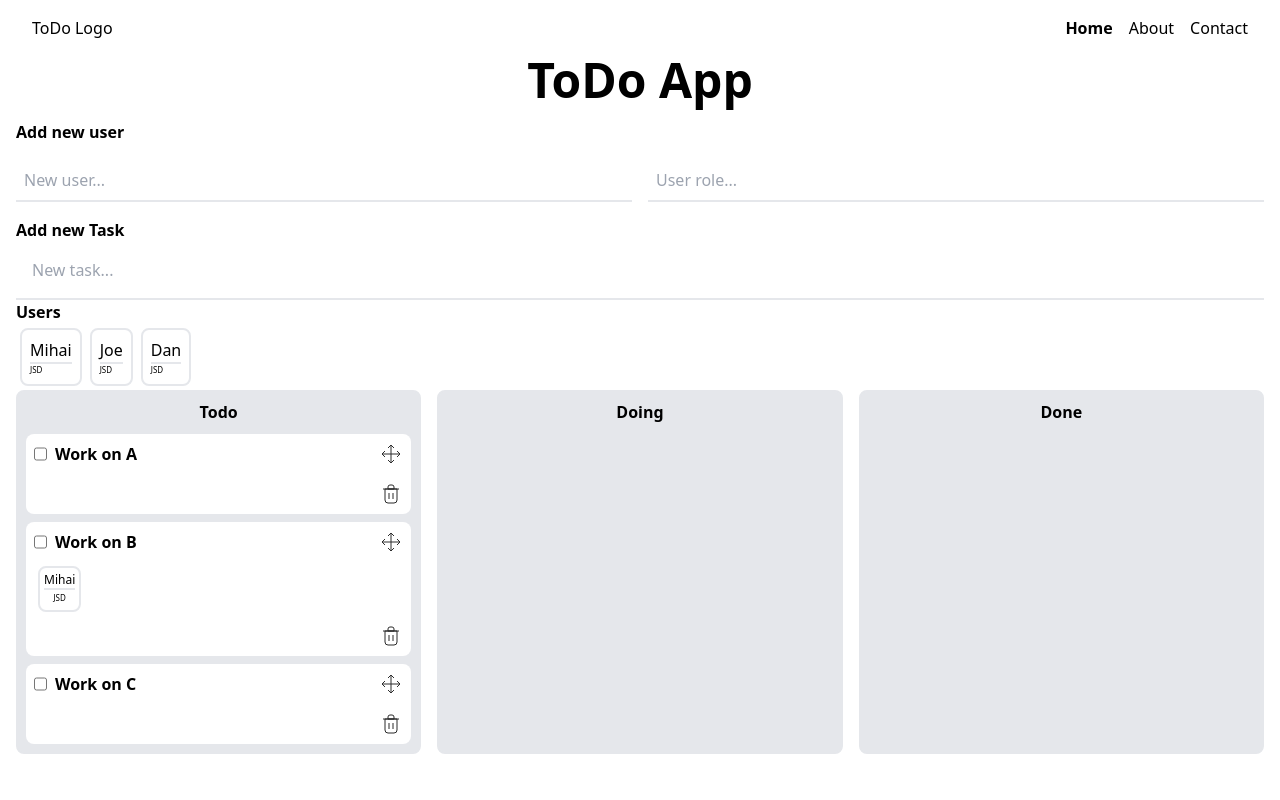
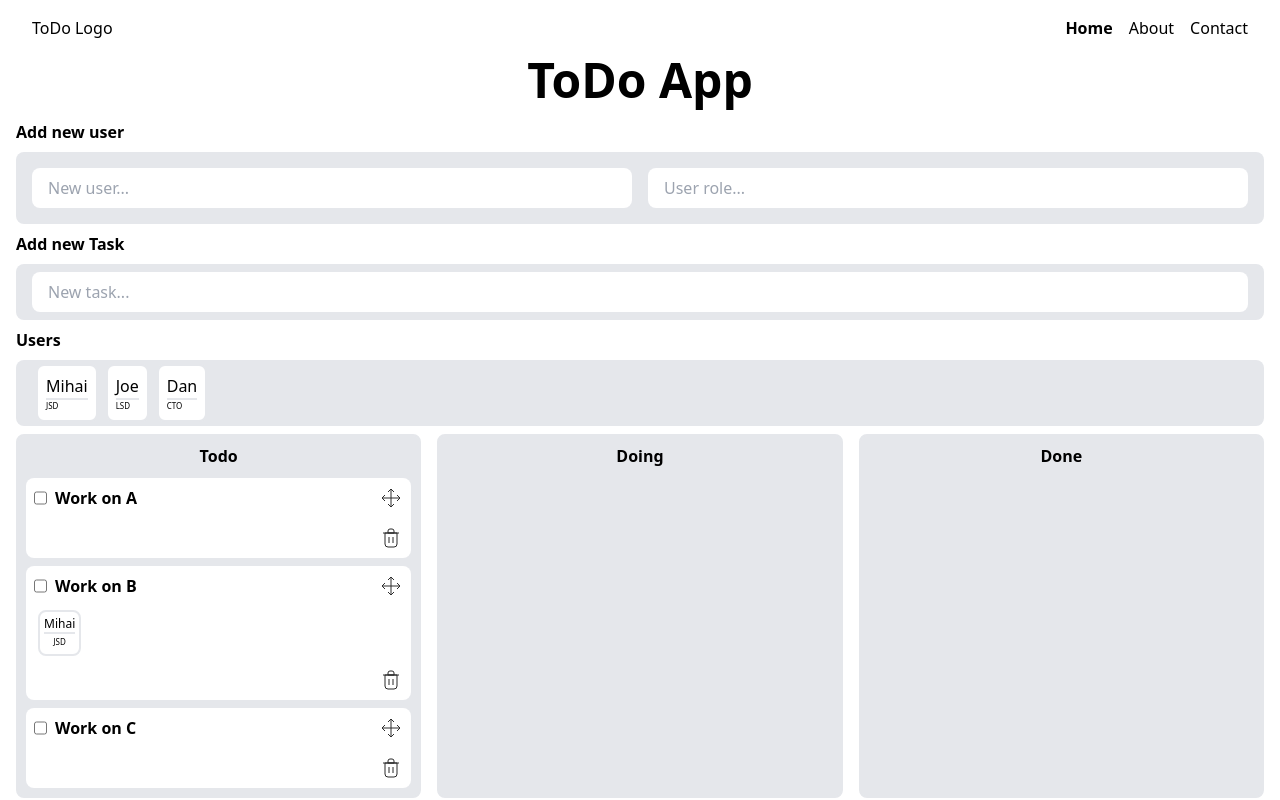
Before and after one commit to mihaicc30/todo, a Vue app: page /app in a window 1280 px wide. Shown: the top 800 px of the page. Built offline with nearby package versions, Linux system fonts and the light colour scheme.

Commit message:
added some styles

```diff
--- a/src/components/TaskInput.vue
+++ b/src/components/TaskInput.vue
@@ -22,7 +22,7 @@ const addNewTask = () => {
 </script>
 
 <template>
-  <div class="flex flex-nowrap gap-2 px-4">
+  <div class="flex flex-nowrap gap-2 px-4 my-2 bg-gray-200 mx-4 rounded-lg">
     <button
       v-if="newTaskInput.length > 0"
       @click="newTaskInput = ''"
@@ -35,9 +35,10 @@ const addNewTask = () => {
       v-model="newTaskInput"
       @keyup.enter="addNewTask"
       placeholder="New task..."
-      class="p-4 border-b-2 w-full outline-none"
+      class="px-4 py-2 my-2 rounded-lg w-full outline-none"
       :class="{
-        'border-red-400': newTaskInput.length > 0 && newTaskInput.length < 3,
+        'ring-2 ring-red-400':
+          newTaskInput.length > 0 && newTaskInput.length < 3,
       }"
     />
     <button
@@ -45,7 +46,19 @@ const addNewTask = () => {
       @click="addNewTask"
       class="p-2 mr-2 border-2 rounded-lg"
     >
-      ▶
+      <svg
+        xmlns="http://www.w3.org/2000/svg"
+        fill="none"
+        viewBox="0 0 24 24"
+        class="size-10"
+      >
+        <path
+          stroke="#363636"
+          strokeLinecap="round"
+          strokeLinejoin="round"
+          d="m10 16 4-4-4-4"
+        />
+      </svg>
     </button>
   </div>
 </template>
--- a/src/components/ToDoList.vue
+++ b/src/components/ToDoList.vue
@@ -90,7 +90,7 @@ let showRemoveButton = ref(false);
           v-if="task.assignedToDo.length > 0"
           v-for="user in task.assignedToDo"
           :key="user.name"
-          class="relative flex flex-col gap-x-2 border-2 m-1 p-1 text-xs items-center rounded-lg"
+          class="relative flex flex-col gap-x-2 border-2 m-1 p-1 text-xs items-center rounded-lg min-w-[40px]"
           @mouseenter="
             showRemoveButton = {
               userName: user.name,
@@ -108,9 +108,9 @@ let showRemoveButton = ref(false);
               showRemoveButton.taskName === task.taskName
             "
             @click="removeUser(user, listType, task.taskName)"
-            class="bg-white/50 rounded-full absolute w-full h-full text-3xl font-bold left-1/2 -translate-x-1/2 top-1/2 -translate-y-1/2 flex justify-center items-center"
+            class="bg-white/70 rounded-full absolute w-full h-full font-bold left-1/2 -translate-x-1/2 top-1/2 -translate-y-1/2 flex justify-center items-center"
           >
-            X
+           ✖
           </button>
         </div>
       </div>
--- a/src/components/UserInput.vue
+++ b/src/components/UserInput.vue
@@ -32,7 +32,7 @@ const isUserNameUnique = (userName) => {
 </script>
 
 <template>
-  <div class="flex flex-nowrap gap-2 px-4">
+  <div class="flex flex-nowrap gap-2 px-4 mx-4 my-2 bg-gray-200 rounded-lg">
     <button
       v-if="newUserRoleInput.length > 0 || newUserInput.length > 0"
       @click="clearInputs"
@@ -40,24 +40,26 @@ const isUserNameUnique = (userName) => {
     >
       ✖
     </button>
-    <div
-      class="flex gap-4 grow max-sm:flex-col my-4"
-    >
+    <div class="flex gap-4 grow max-sm:flex-col my-4">
       <input
         type="text"
         v-model="newUserInput"
         placeholder="New user..."
-        class="p-2 border-b-2 w-full outline-none"
+        class="py-2 px-4 rounded-lg w-full outline-none"
         @keyup.enter="addNewUser"
-        :class="{ 'border-red-400': !isUserNameUnique(newUserInput) }"
+        :class="{
+          'ring-2 ring-red-400':
+            !isUserNameUnique(newUserInput) ||
+            (newUserInput.length > 0 && newUserInput.length < 2),
+        }"
       /><input
         type="text"
         v-model="newUserRoleInput"
         placeholder="User role..."
-        class="p-2 border-b-2 w-full outline-none"
+        class="py-2 px-4 rounded-lg w-full outline-none"
         @keyup.enter="addNewUser"
         :class="{
-          'border-red-400':
+          'ring-2 ring-red-400':
             newUserRoleInput.length > 0 && newUserRoleInput.length < 3,
         }"
       />
@@ -67,7 +69,19 @@ const isUserNameUnique = (userName) => {
       @click="addNewUser"
       class="p-2 mr-2 border-2 rounded-lg"
     >
-      ▶
+      <svg
+        xmlns="http://www.w3.org/2000/svg"
+        fill="none"
+        viewBox="0 0 24 24"
+        class="size-10"
+      >
+        <path
+          stroke="#363636"
+          strokeLinecap="round"
+          strokeLinejoin="round"
+          d="m10 16 4-4-4-4"
+        />
+      </svg>
     </button>
   </div>
 </template>
--- a/src/pages/ToDoApp.vue
+++ b/src/pages/ToDoApp.vue
@@ -6,13 +6,16 @@ import Features from "@/components/Features.vue";
 
 // useState
 import { reactive, ref } from "vue";
+let showDeleteButton = ref(false);
 
 let users = ref([
   { name: "Mihai", role: "JSD" },
-  { name: "Joe", role: "JSD" },
-  { name: "Dan", role: "JSD" },
+  { name: "Joe", role: "LSD" },
+  { name: "Dan", role: "CTO" },
+  // JSD == junior software developer
+  // LSD == lead software developer
+  // CTO == chief tech officer
 ]);
-// JSD == junior software developer
 const jobs = reactive({
   todo: ref([
     {
@@ -103,6 +106,12 @@ const removeUser = (userToRemove, fromList, taskName) => {
   }
 };
 
+const handleDeleteUser = (userName) => {
+  const userIndex = users.value.findIndex((user) => user.name === userName);
+  if (userIndex !== -1) {
+    users.value.splice(userIndex, 1);
+  }
+};
 const handleDeleteTask = (taskDescription, taskList) => {
   switch (taskList) {
     case "todo":
@@ -304,25 +313,34 @@ const addTaskToGroup = (list, task) => {
 <template>
   <p class="text-center font-bold text-5xl my-4">ToDo App</p>
 
-  <p class="px-4 font-[600]">Add new user</p>
+  <p class="px-4 font-[600] my-2">Add new user</p>
   <UserInput :users="users" />
 
-  <p class="px-4 font-[600]">Add new Task</p>
+  <p class="px-4 font-[600] my-2">Add new Task</p>
 
   <TaskInput :todo="jobs.todo" :jobs="jobs" />
 
-  <p class="px-4 font-[600]">Users</p>
-  <div class="flex flex-wrap px-4">
+  <p class="px-4 font-[600] my-2">Users</p>
+  <div class="flex flex-wrap px-4 mx-4 rounded-lg my-2 bg-gray-200">
     <!-- LIST OF AVAILABLE USERS -->
     <div
       v-for="user in users"
-      class="relative flex flex-col gap-x-2 border-2 m-1 p-2 rounded-lg cursor-pointer"
+      class="relative flex flex-col gap-x-2 border-2 m-1 p-2 rounded-lg cursor-pointer bg-white"
       draggable="true"
       @dragstart="startDraggingUser(user)"
       @dragend="stopDraggingUser"
+      @click="handleDeleteUser(user.name)"
+      @mouseenter="showDeleteButton = user.name"
+      @mouseleave="showDeleteButton = null"
     >
       <p class="border-b-2">{{ user.name }}</p>
       <p class="text-[8px]">{{ user.role }}</p>
+      <button
+        v-if="showDeleteButton === user.name"
+        class="absolute inset-0 bg-white/70"
+      >
+        ✖
+      </button>
     </div>
   </div>
 
```
